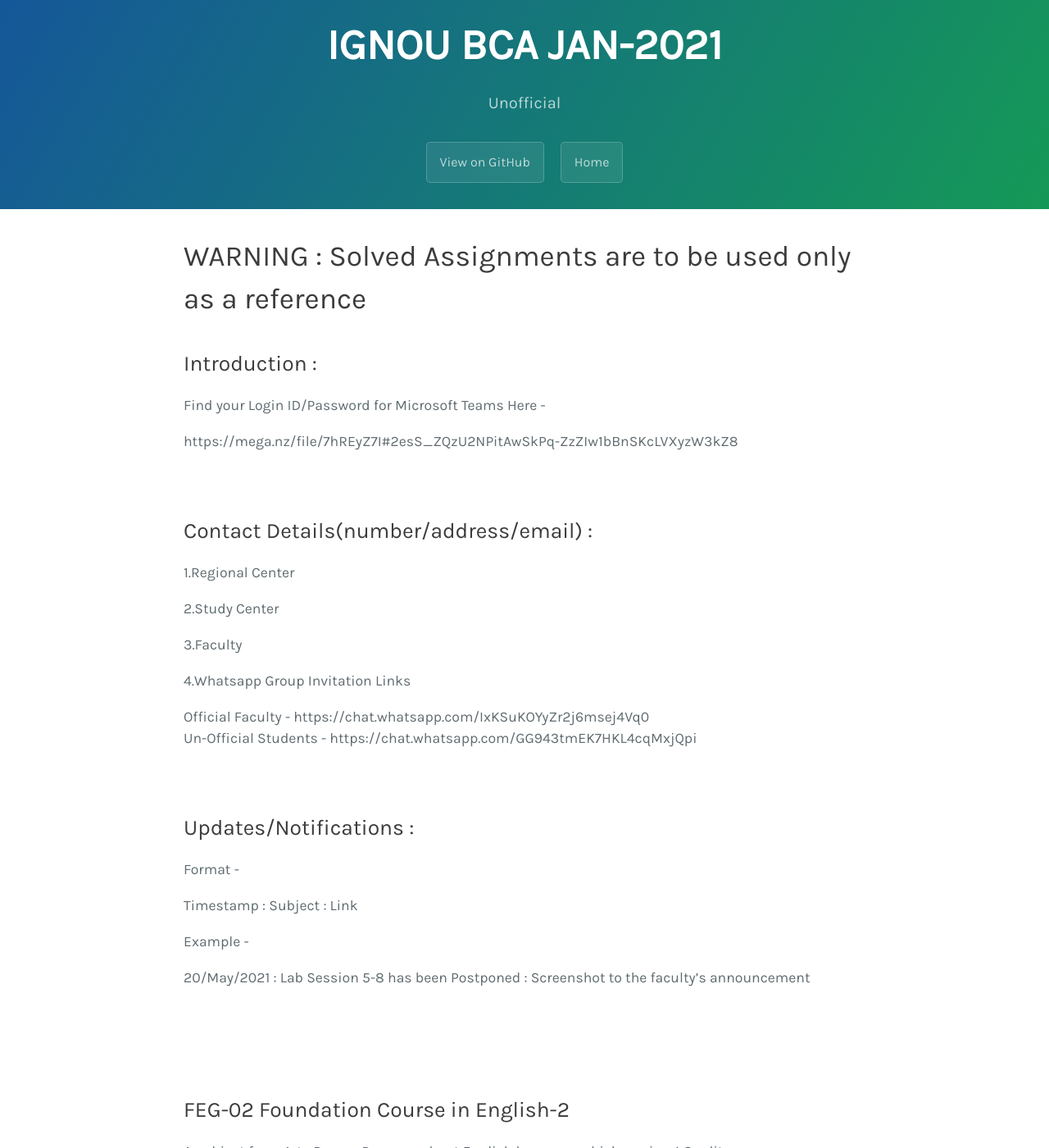
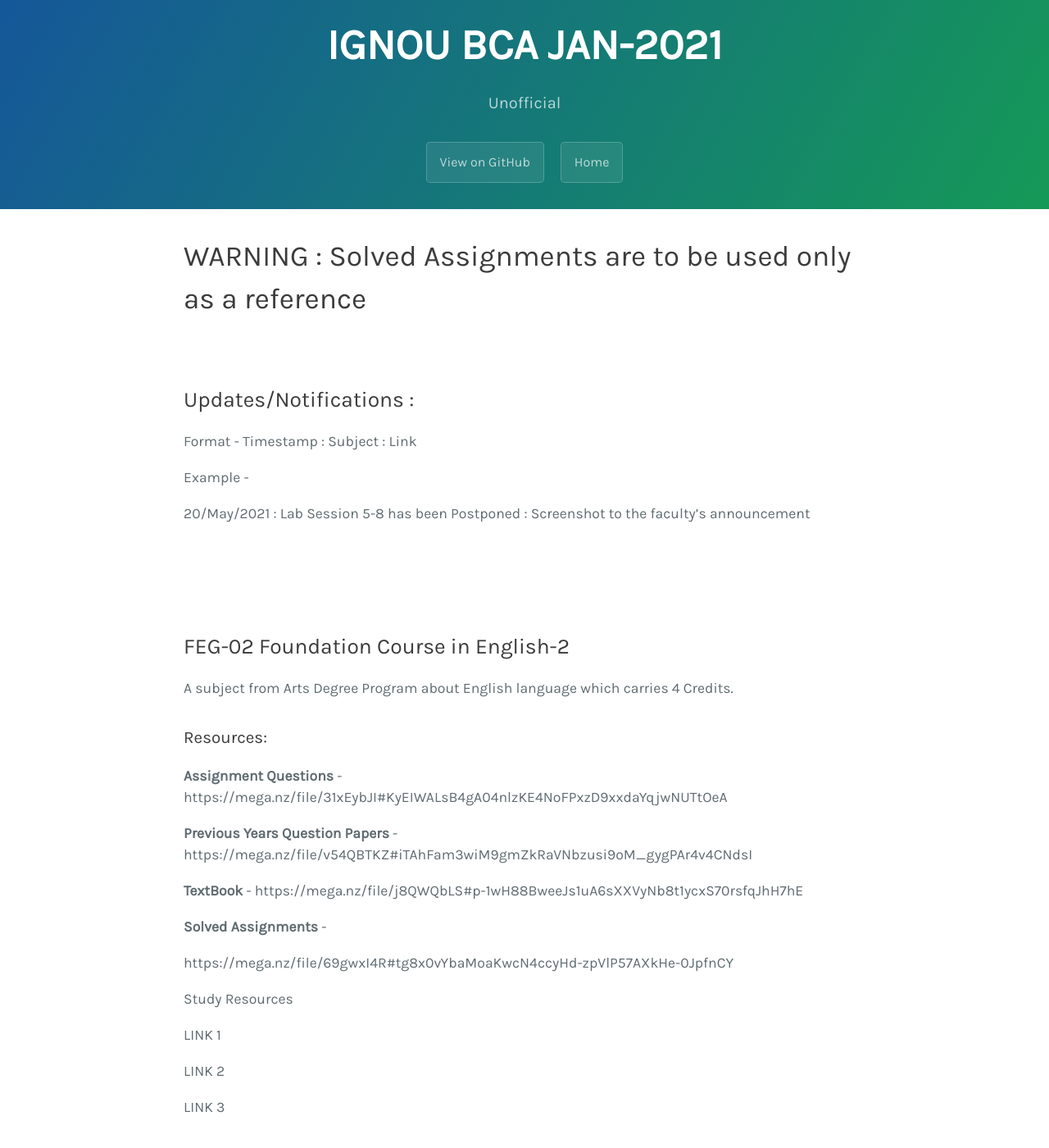
Before and after one commit to bcablr2021/general, a Jekyll site: the page built from usmani/index.md, in a window 1280 px wide and 1400 px high. Shown: the whole window at 82% size. Built offline with Jekyll 4.4.1, drawn with Linux system fonts in a browser that asks for light colours; our own code applies the rules of GitHub Pages for plain Markdown files; some of the changed text lies outside the part shown.

Commit message:
Update index.md

```diff
--- a/usmani/index.md
+++ b/usmani/index.md
@@ -1,37 +1,10 @@
 <h1>WARNING : Solved Assignments are to be used only as a reference</h1>
-
-<h2>Introduction :</h2>
-
-Find your Login ID/Password for Microsoft Teams Here -
-
-https://mega.nz/file/7hREyZ7I#2esS_ZQzU2NPitAwSkPq-ZzZIw1bBnSKcLVXyzW3kZ8
 
 <br>
 
-
-<h2>Contact Details(number/address/email) :</h2>
-
-1.Regional Center
-
-2.Study Center
-
-3.Faculty
-
-4.Whatsapp Group Invitation Links
-
-Official Faculty - https://chat.whatsapp.com/IxKSuKOYyZr2j6msej4Vq0
-<br>
-Un-Official Students - https://chat.whatsapp.com/GG943tmEK7HKL4cqMxjQpi
-
-
-<br>
-
-
 <h2>Updates/Notifications :</h2>
 
-Format -
-
-Timestamp : Subject : Link
+Format - Timestamp : Subject : Link
 
 Example -
 
@@ -49,6 +22,8 @@ A subject from Arts Degree Program about English language which carries 4 Credit
 <b>Assignment Questions</b> - https://mega.nz/file/31xEybJI#KyEIWALsB4gA04nlzKE4NoFPxzD9xxdaYqjwNUTtOeA
 
 <b>Previous Years Question Papers</b> - https://mega.nz/file/v54QBTKZ#iTAhFam3wiM9gmZkRaVNbzusi9oM_gygPAr4v4CNdsI
+
+<b>TextBook</b> - https://mega.nz/file/j8QWQbLS#p-1wH88BweeJs1uA6sXXVyNb8t1ycxS70rsfqJhH7hE
 
 <b>Solved Assignments</b> -
 
@@ -75,6 +50,8 @@ A subject from Commerce Degree Program about Bussiness and Economy which carries
 
 <b>Previous Years Question Papers</b> - https://mega.nz/file/v5oAwAxI#IopZ_KCLxf5K-79aVFYEy64rSkPFBZRZ3l9a8QREnSI
 
+<b>TextBook</b> - https://mega.nz/file/3wZ2DZgS#6dRvvXmuVk4i42gaflwVU0SdNF8x9n9dEt96BG6Oa0I
+
 <b>Solved Assignments</b> -
 
 https://mega.nz/file/L9oCTKgS#4pzvg34xPewPPTx7gjr7ukGn1B5NzRzRF7IcBvDijio
@@ -99,6 +76,8 @@ A subject from Computer Applications Degree Program about Computers and Software
 <b>Assignment Questions</b> - https://mega.nz/file/u9wW2IoD#KooeABRzokYuI3YHKDsTjzKmUnaN8qOuMimqFxTj5VU
 
 <b>Previous Years Question Papers</b> - https://mega.nz/file/m9oSCYaS#KV6ZDmCuNAw4OljP3-5FbPFcyUEKc98WGLH3WgWY9qI
+
+<b>TextBook</b> - https://mega.nz/file/SwpyWYga#t28Guji2uJWIfIraFpT4MtQ59wAtGWIWukV59tEc17E
 
 <b>Solved Assignments</b> -
 
@@ -126,6 +105,8 @@ A subject from Computer Applications Degree Program about Mathematics which carr
 
 <b>Previous Years Question Papers</b> - https://mega.nz/file/yhoGQAAJ#zcZbuXWf0ocSRE31HkNjjbzVTRfcJWNKUtKJ7QjCla0
 
+<b>TextBook</b> - https://mega.nz/file/rx4GzQQI#7Q7qWvLs5qejX72MuFc3L1Nd3k2CZZWPG1dUYg8iVLs
+
 <b>Solved Assignments</b> -
 
 https://mega.nz/file/rkp0RSLJ#Qk72DpxCF2kJXz0iXa1Y5Keuv2ykB6GumQCYQul7cJA
@@ -148,6 +129,8 @@ A LAB subject from Computer Applications Degree Program about Computers and Soft
 
 <b>Previous Years Question Papers</b> - UNAVAILABLE
 
+<b>TextBook</b> - https://mega.nz/file/v05WXKoT#DA-I23vlPf4EFw7eymnuP0sYV6Xawah0QJTov5gIZx0
+
 <b>Solved Assignments</b> -
 
 Matrix & Determinants PPT in PDF - https://mega.nz/file/D8pQ1S7R#-fuINR6PQdY5DvjWX6k4gXEaqnyGp_kZhn9ScAvRUyQ
```
